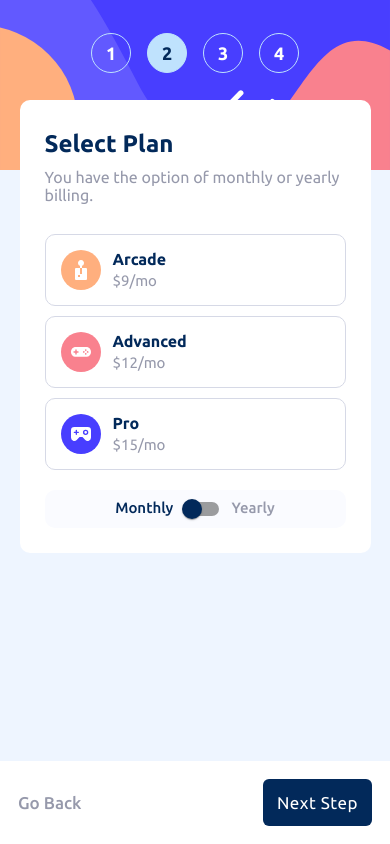
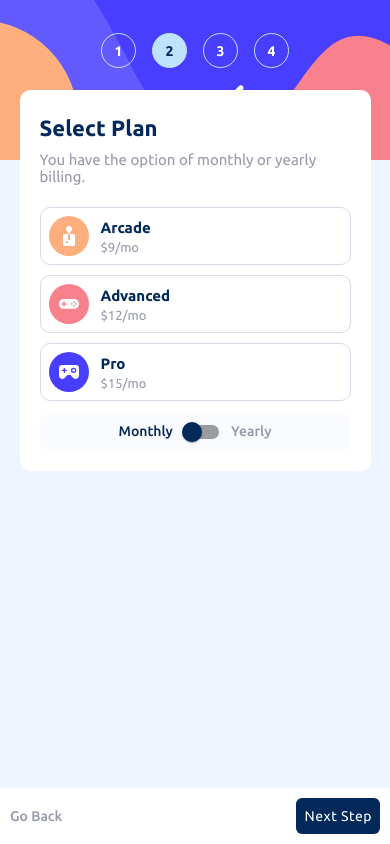
Before and after one commit to chiarastef/multi-step-form-frontend-mentor, a React (Vite) app: page / in a window 390 px wide. Both pictures are taken after a click on the button "Next Step". Built offline with nearby package versions, Linux system fonts and the light colour scheme.

Commit message:
Improved responsiveness

```diff
--- a/src/components/Confirmation.tsx
+++ b/src/components/Confirmation.tsx
@@ -13,21 +13,21 @@ const ConfirmatioSection = styled.section`
 `;
 
 const Icon = styled.img`
-  width: 70px;
+  width: 65px;
+
+  @media screen and (min-width: 1024px) {
+    width: 70px;
+  }
 `;
 
 const Title = styled.h2`
-  font-size: 22px;
+  font-size: var(--title-font-size-mobile);
   color: var(--primary-color);
   margin-top: 25px;
-
-  @media screen and (min-width: 768px) {
-    font-size: 25px;
-  }
 `;
 
 const Paragraph = styled.p`
-  font-size: 15px;
+  font-size: var(--text-font-size-mobile);
   line-height: 1.5;
   color: var(--text-color);
   padding: 0 10px;
--- a/src/components/NavigationButtons.tsx
+++ b/src/components/NavigationButtons.tsx
@@ -11,18 +11,18 @@ const NavigationBtns = styled.div`
   justify-content: space-between;
   background-color: #ffffff;
   width: 100%;
-  padding: 18px;
+  padding: 10px;
 
   @media screen and (min-width: 768px) {
     position: static;
-    padding: 0 18px;
+    padding: 0;
     margin-top: auto;
   }
 `;
 
 const BackBtn = styled.button`
   font-family: inherit;
-  font-size: 17px;
+  font-size: 14px;
   font-weight: 500;
   color: var(--text-color);
   background-color: transparent;
@@ -33,19 +33,15 @@ const BackBtn = styled.button`
   &:hover {
     color: var(--primary-color);
   }
-
-  @media screen and (min-width: 768px) {
-    font-size: 16px;
-  }
 `;
 
 const NextBtn = styled.button`
   font-family: inherit;
-  font-size: 17px;
+  font-size: 14px;
   color: #ffffff;
   letter-spacing: 0.5px;
   background-color: var(--primary-color);
-  padding: 14px;
+  padding: 10px 8px;
   border: none;
   border-radius: 6px;
   cursor: pointer;
@@ -56,8 +52,7 @@ const NextBtn = styled.button`
   }
 
   @media screen and (min-width: 768px) {
-    font-size: 16px;
-    padding: 12px 20px;
+    padding: 12px 10px;
   }
 `;
 
--- a/src/components/PersonalInfo.tsx
+++ b/src/components/PersonalInfo.tsx
@@ -3,13 +3,19 @@ import styled from "styled-components";
 import { AppContext } from "../context";
 
 const Title = styled.h2`
+  font-size: var(--title-font-size-mobile);
   color: var(--primary-color);
   margin-bottom: 10px;
 `;
 
 const Paragraph = styled.p`
+  font-size: var(--text-font-size-mobile);
   color: var(--text-color);
-  margin-bottom: 20px;
+  margin-bottom: var(--margin-mobile);
+
+  @media screen and (min-width: 768px) {
+    margin-bottom: var(--margin-tablet);
+  }
 `;
 
 const Label = styled.label`
@@ -23,15 +29,20 @@ const Label = styled.label`
 const Input = styled.input`
   display: block;
   width: 100%;
-  font-size: 15px;
+  font-size: 14px;
   font-family: inherit;
   color: #9699ab;
   padding: 10px;
   border: 1px solid #9699ab;
   border-radius: 4px;
   margin-top: 5px;
+
   &:focus-visible {
     border: 0 solid var(--accent-color);
+  }
+
+  @media screen and (min-width: 1024px) {
+    font-size: 15px;
   }
 `;
 
--- a/src/components/SelectAddOns.tsx
+++ b/src/components/SelectAddOns.tsx
@@ -5,13 +5,19 @@ import { AppContext } from "../context";
 import { AddOns } from "../data/plansData";
 
 const Title = styled.h2`
+  font-size: var(--title-font-size-mobile);
   color: var(--primary-color);
   margin-bottom: 10px;
 `;
 
 const Paragraph = styled.p`
+  font-size: var(--text-font-size-mobile);
   color: var(--text-color);
-  margin-bottom: 20px;
+  margin-bottom: var(--margin-mobile);
+
+  @media screen and (min-width: 768px) {
+    margin-bottom: var(--margin-tablet);
+  }
 `;
 
 const AddOnsForm = styled.form`
@@ -43,6 +49,7 @@ const OptionInfo = styled.span`
 `;
 
 const OptionText = styled.span`
+  font-size: var(--text-font-size-mobile);
   margin-left: 13px;
 
   span:first-of-type {
@@ -59,7 +66,7 @@ const OptionText = styled.span`
 
 const OptionPrice = styled.span`
   color: #473dff;
-  font-size: 13px;
+  font-size: 12px;
 `;
 
 const SelectAddOns = () => {
--- a/src/components/SelectPlan.tsx
+++ b/src/components/SelectPlan.tsx
@@ -3,16 +3,22 @@ import Switch from "@mui/material/Switch";
 import styled from "styled-components";
 import { AppContext } from "../context";
 
-import { plans } from "../data/plansData";
+import { Plans } from "../data/plansData";
 
 const Title = styled.h2`
+  font-size: var(--title-font-size-mobile);
   color: #02295a;
   margin-bottom: 10px;
 `;
 
 const Paragraph = styled.p`
+  font-size: var(--text-font-size-mobile);
   color: #9699ab;
-  margin-bottom: 20px;
+  margin-bottom: var(--margin-mobile);
+
+  @media screen and (min-width: 768px) {
+    margin-bottom: var(--margin-tablet);
+  }
 `;
 
 const Options = styled.form`
@@ -31,9 +37,9 @@ const Options = styled.form`
 
 const Option = styled.label`
   display: flex;
-  align-items: flex-start;
+  align-items: center;
   width: 100%;
-  padding: 15px;
+  padding: 8px;
   border: var(--border);
   border-radius: 10px;
   margin-top: 10px;
@@ -46,11 +52,14 @@ const Option = styled.label`
 
   input {
     width: 0;
+    height: 0;
     visibility: hidden;
   }
 
   @media screen and (min-width: 768px) {
     flex-direction: column;
+    align-items: flex-start;
+    padding: 10px;
 
     /* Add margin to all plan options except last one */
     &:not(&:last-of-type) {
@@ -63,13 +72,14 @@ const OptionText = styled.div`
   margin-left: 12px;
 
   div:nth-child(1) {
+    font-size: var(--text-font-size-mobile);
     font-weight: 700;
     text-transform: capitalize;
     color: var(--primary-color);
   }
 
   div:nth-child(2) {
-    font-size: 15px;
+    font-size: 13px;
     color: var(--text-color);
     margin-top: 4px;
   }
@@ -88,12 +98,12 @@ const OptionText = styled.div`
 `;
 
 const Regularity = styled.div`
-  font-size: 15px;
+  font-size: 14px;
   font-weight: 500;
   text-align: center;
   background-color: #fafbff;
   border-radius: 10px;
-  margin-top: 20px;
+  margin-top: var(--margin-mobile);
 
   span:first-of-type {
     color: var(--primary-color);
@@ -101,6 +111,10 @@ const Regularity = styled.div`
 
   span:last-of-type {
     color: var(--text-color);
+  }
+
+  @media screen and (min-width: 768px) {
+    margin-top: 20px;
   }
 `;
 
@@ -122,7 +136,7 @@ const SelectPlan = () => {
       <Title>Select Plan</Title>
       <Paragraph>You have the option of monthly or yearly billing.</Paragraph>
       <Options>
-        {plans.map((plan, index) => {
+        {Plans.map((plan, index) => {
           return (
             <Option
               key={index}
--- a/src/components/Sidebar.tsx
+++ b/src/components/Sidebar.tsx
@@ -16,7 +16,7 @@ const Container = styled.div`
 `;
 
 const SidebarEl = styled.div`
-  height: 170px;
+  height: 160px;
   background: center / cover no-repeat url(${mobileSidebarBg});
   padding-top: 25px;
 
@@ -53,11 +53,10 @@ const LinkContainer = styled.div`
 `;
 
 const LinkBtn = styled.button`
-  width: 40px;
-  height: 40px;
+  width: 35px;
+  height: 35px;
   font-family: inherit;
-  font-size: 18px;
-  text-align: center;
+  font-size: 14px;
   font-weight: 700;
   color: #ffffff;
   background-color: transparent;
@@ -68,9 +67,9 @@ const LinkBtn = styled.button`
   cursor: pointer;
 
   @media screen and (min-width: 768px) {
-    width: 26px;
-    height: 26px;
-    font-size: 11px;
+    width: 30px;
+    height: 30px;
+    font-size: 12px;
     font-weight: 500;
   }
 `;
@@ -85,6 +84,7 @@ const LinkBtnDescr = styled.div`
 
   @media screen and (min-width: 768px) {
     display: block;
+    font-size: 10px;
   }
 
   div:first-of-type {
--- a/src/components/Signup.tsx
+++ b/src/components/Signup.tsx
@@ -9,18 +9,23 @@ import Summary from "./Summary";
 import Confirmation from "./Confirmation";
 import NavigationButtons from "./NavigationButtons";
 
-const Container = styled.div`
+interface ContainerProps {
+  isConfirmation: boolean;
+}
+
+const Container = styled.div<ContainerProps>`
   display: flex;
   flex-direction: column;
   background-color: #ffffff;
   width: 90%;
-  padding: 30px 25px 25px;
+  padding: 25px 20px 20px;
   border-radius: 10px;
-  margin: -70px auto 100px;
+  margin: ${(props) =>
+    props.isConfirmation ? "-70px auto 30px" : "-70px auto 100px"};
 
   @media screen and (min-width: 768px) {
     height: 480px;
-    padding: 50px 60px 30px;
+    padding: 50px 30px 30px;
     border-radius: 0 10px 10px 0;
     margin: 0 auto;
   }
@@ -47,7 +52,7 @@ const Signup = () => {
   };
 
   return (
-    <Container>
+    <Container isConfirmation={showConfirmation}>
       {showConfirmation ? (
         <Confirmation />
       ) : (
--- a/src/components/Summary.tsx
+++ b/src/components/Summary.tsx
@@ -2,17 +2,23 @@ import React from "react";
 import styled from "styled-components";
 import { AppContext } from "../context";
 
-import { plans } from "../data/plansData";
+import { Plans } from "../data/plansData";
 import { AddOns } from "../data/plansData";
 
 const Title = styled.h2`
+  font-size: var(--title-font-size-mobile);
   color: var(--primary-color);
   margin-bottom: 10px;
 `;
 
 const Paragraph = styled.p`
+  font-size: var(--text-font-size-mobile);
   color: var(--text-color);
-  margin-bottom: 20px;
+  margin-bottom: var(--margin-mobile);
+
+  @media screen and (min-width: 768px) {
+    margin-bottom: var(--margin-tablet);
+  }
 `;
 
 const SummaryEl = styled.div`
@@ -30,7 +36,7 @@ const Plan = styled.div`
 
   div:not(button) {
     font-weight: 700;
-    font-size: 15px;
+    font-size: 14px;
     color: var(--primary-color);
   }
 `;
@@ -81,10 +87,10 @@ const Total = styled.div`
   display: flex;
   justify-content: space-between;
   align-items: center;
+  font-size: 14px;
   padding: 15px;
 
   div:first-of-type {
-    font-size: 14px;
     color: var(--text-color);
   }
 
@@ -103,7 +109,7 @@ const Summary = () => {
 
   // Get summary data only if user selected a plan
   if (planInfo.planName) {
-    const planSelected = plans.filter(
+    const planSelected = Plans.filter(
       (plan) => planInfo.planName === plan.type
     );
     planPrice = planInfo.isYearly
--- a/src/data/plansData.ts
+++ b/src/data/plansData.ts
@@ -2,7 +2,7 @@ import arcade from "../images/icon-arcade.svg";
 import advanced from "../images/icon-advanced.svg";
 import pro from "../images/icon-pro.svg";
 
-export const plans = [
+export const Plans = [
   {
     image: arcade,
     type: "arcade",
--- a/src/index.css
+++ b/src/index.css
@@ -4,6 +4,10 @@
   --accent-color: #473dff;
   --text-color: #9699ab;
   --border: 1px solid #d6d9e6;
+  --title-font-size-mobile: 22px;
+  --text-font-size-mobile: 15px;
+  --margin-mobile: 12px;
+  --margin-tablet: 15px;
 }
 
 /* Reset */
```
